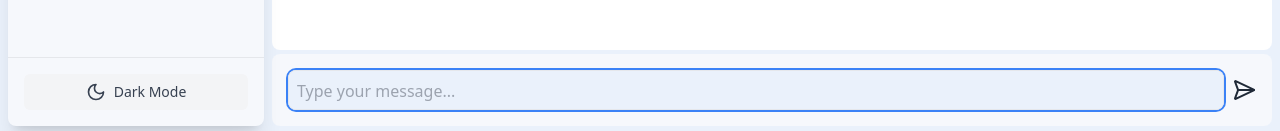
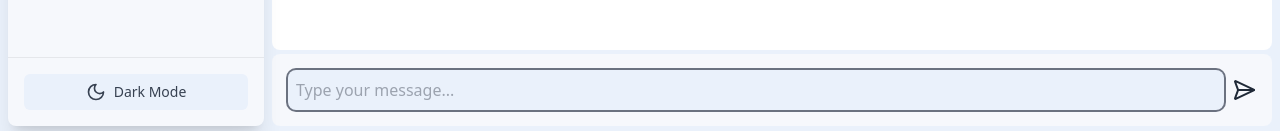
Before and after one commit to AbhishekRavula/ai-chat-interface, a React (Vite) app: page / in a window 1280 px wide. Shown: the part 666-797 px from the top of the page. Built offline with nearby package versions, Linux system fonts and the light colour scheme; no server answers.

Commit message:
ui colour improvements

```diff
--- a/src/components/InputArea.tsx
+++ b/src/components/InputArea.tsx
@@ -51,12 +51,12 @@ const InputArea: React.FC<InputAreaProps> = ({ onSendMessage }) => {
           onChange={(e) => setMessage(e.target.value)}
           onKeyDown={handleKeyDown}
           placeholder="Type your message..."
-          className="max-h-36 text-black dark:text-white bg-message-input-bg flex-1 resize-none border rounded-lg focus:outline-none focus:ring-2 focus:ring-blue-500 p-2 mr-2 custom-scrollbar"
+          className="max-h-36 text-black dark:text-white bg-message-input-bg flex-1 resize-none rounded-lg focus:outline-none focus:ring-2 focus:ring-gray-500 p-2 mr-2 custom-scrollbar"
           rows={1}
         />
         <button
           type="submit"
-          className="self-end focus:outline-none focus:ring-2 focus:ring-blue-500 mb-2"
+          className="self-end focus:outline-none focus:ring-2 focus:ring-gray-500 mb-2"
           aria-label="Send Message"
         >
           <SendHorizontal className="text-gray-800 dark:text-gray-200" />
--- a/src/components/Sidebar.tsx
+++ b/src/components/Sidebar.tsx
@@ -93,7 +93,7 @@ const Sidebar: React.FC<SidebarProps> = ({ isOpen, onClose }) => {
                 <button
                   type="button"
                   onClick={exportChatHistory}
-                  className="block w-full text-left px-4 py-2 rounded-md hover:bg-paper dark:hover:bg-paper text-dark dark:text-white"
+                  className="block w-full text-left px-4 py-2 rounded-md hover:bg-paper dark:hover:bg-paper text-dark dark:text-white focus:outline-none focus:ring-2 focus:ring-gray-500"
                   aria-label="Export Chat"
                 >
                   Export Chat
@@ -104,7 +104,7 @@ const Sidebar: React.FC<SidebarProps> = ({ isOpen, onClose }) => {
           <div className="p-4 border-t border-gray-200 dark:border-gray-700">
             <button
               onClick={toggleDarkMode}
-              className="flex items-center justify-center w-full px-4 py-2 text-sm font-medium text-gray-700 dark:text-gray-200 bg-gray-100 dark:bg-gray-700 rounded-md hover:bg-gray-200 dark:hover:bg-gray-600 focus:outline-none focus:ring-2 focus:ring-offset-2 focus:ring-gray-500"
+              className="flex items-center justify-center w-full px-4 py-2 text-sm font-medium text-gray-700 dark:text-gray-200 bg-paper dark:bg-paper rounded-md hover:bg-slate-200 dark:hover:bg-gray-600 focus:outline-none focus:ring-2 focus:ring-gray-500"
               aria-label="Change Theme"
             >
               {theme === "dark" ? (
```
